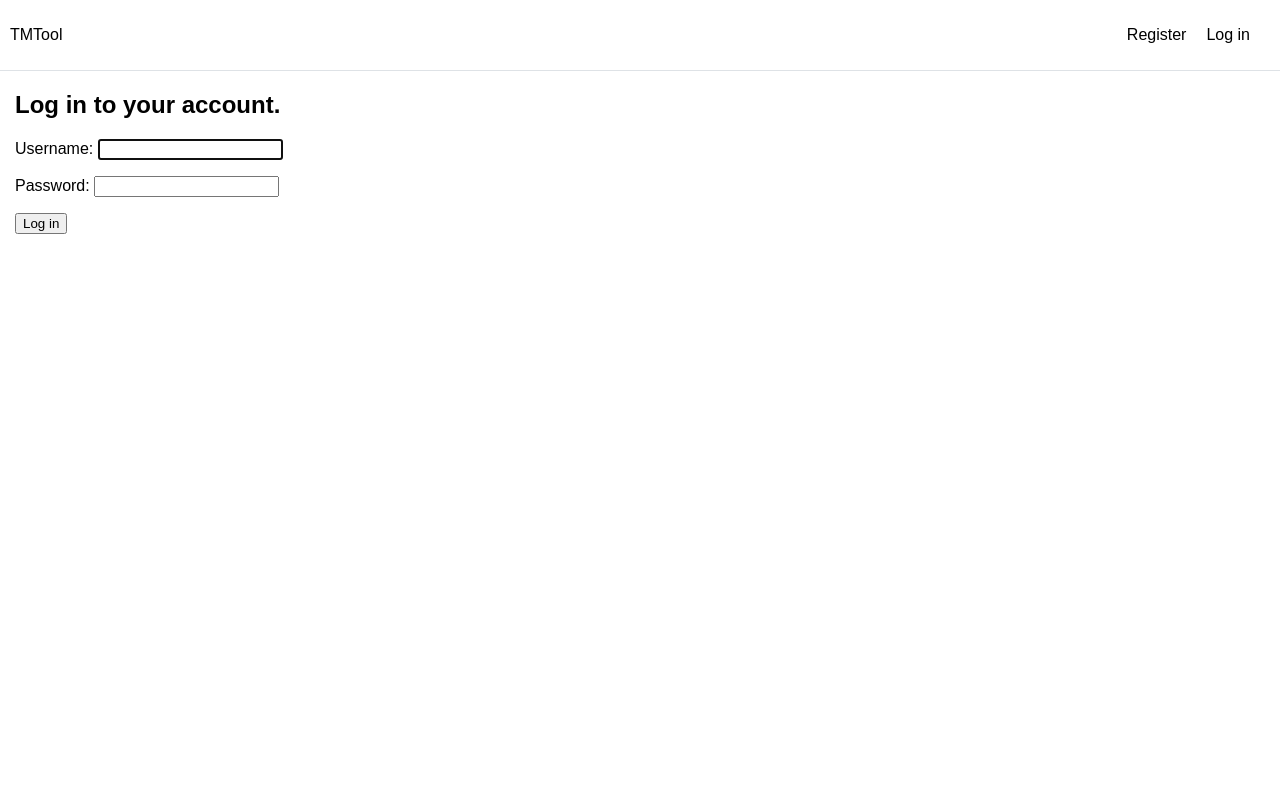
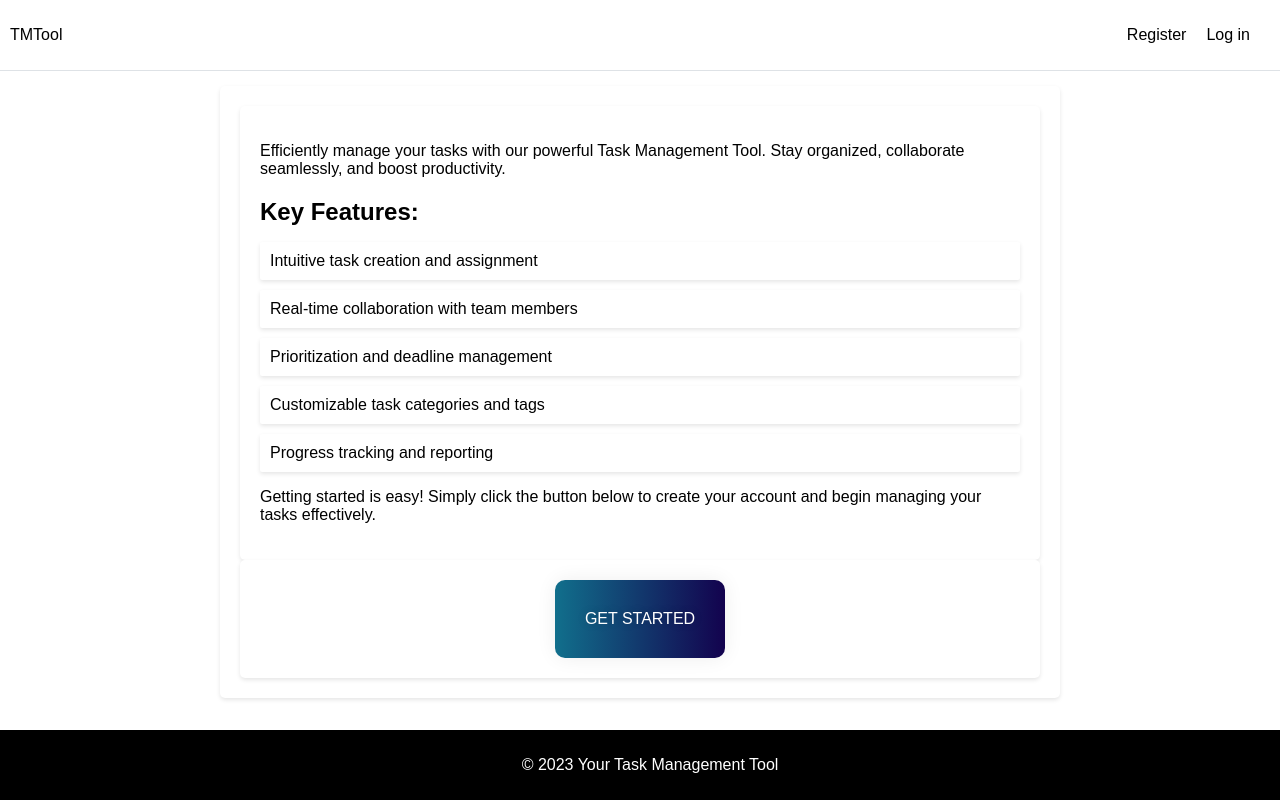
Before and after one commit to zhenyakul/TaskManagmentToolWebApp, a Django app: page /users/login/ in a window 1280 px wide. Run offline with Django 4.2, Linux system fonts and the light colour scheme.

Commit message:
resolved conflicts

```diff
--- a/TaskManagment/TMTool/templates/TMTool/base.html
+++ b/TaskManagment/TMTool/templates/TMTool/base.html
@@ -9,7 +9,6 @@
     <title>TMTool</title>
 
     <style>
-
       body {
         font-family: "Arial", sans-serif;
         margin: 0;
@@ -111,6 +110,132 @@ nav a:hover {
         background-color: #218838;
       }
 
+      .form {
+        margin-top: 20px;
+        max-width: 400px;
+        background-color: white;
+        padding: 20px;
+        border-radius: 5px;
+        box-shadow: 0 2px 4px rgba(0, 0, 0, 0.1);
+      }
+
+      .form input[type="text"],
+      .form input[type="password"] {
+        width: 100%;
+        padding: 10px;
+        margin-bottom: 10px;
+        box-sizing: border-box;
+        border: 1px solid #ccc;
+        border-radius: 4px;
+      }
+      .form input[type="text"]:focus,
+      .form input[type="password"]:focus {
+        border-color: #102944;
+      }
+
+      .form button {
+        display: block;
+        width: 100%;
+        padding: 10px;
+        background-color: #000000;
+        color: white;
+        border: none;
+        border-radius: 4px;
+        cursor: pointer;
+      }
+
+      .form button:hover {
+        background-color: #102944;
+      }
+
+      .form input[name="csrfmiddlewaretoken"] {
+        display: none;
+      }
+
+      .form input[name="next"] {
+        display: none;
+      }
+
+      .center-container {
+        display: flex;
+        flex-direction: column;
+        align-items: center;
+        justify-content: center;
+      }
+
+      footer {
+        background-color: #000000;
+        color: white;
+        padding: 10px;
+        text-align: center;
+        position: fixed;
+        bottom: 0;
+        width: 100%;
+      }
+
+      .get-started-container {
+        display: flex;
+        justify-content: center;
+        align-items: center;
+      }
+      .get-started-button {
+        display: inline-block;
+        padding: 30px;
+        text-align: center;
+        text-transform: uppercase;
+        transition: 0.5s;
+        background: linear-gradient(
+            90deg,
+            var(--c1, #000000),
+            var(--c2, #116f8c) 51%,
+            var(--c1, #13004d)
+          )
+          var(--x, 0) / 200%;
+        color: white;
+        text-shadow: 0px 0px 10px rgba(0, 0, 0, 0.2);
+        box-shadow: 0 0 20px #eee;
+        border-radius: 10px;
+        text-decoration: none;
+      }
+
+      .get-started-button:hover {
+        --x: 100%;
+      }
+
+      .btn-1 {
+        --c1: #116f8c;
+        --c2: #13004d;
+      }
+
+      main div {
+        max-width: 800px;
+        margin: 0 auto;
+        background-color: white;
+        padding: 20px;
+        border-radius: 5px;
+        box-shadow: 0 2px 4px rgba(0, 0, 0, 0.1);
+      }
+
+      main h2 {
+        font-size: 24px;
+        font-weight: bold;
+        margin-bottom: 10px;
+        color: black;
+      }
+
+      main ul {
+        list-style-type: none;
+        padding: 0;
+      }
+
+      main li {
+        margin-bottom: 10px;
+        background-color: white;
+        color: black;
+        padding: 10px;
+        border-radius: 2px;
+        box-shadow: 0 2px 4px rgba(0, 0, 0, 0.1);
+      }
     </style>
   </head>
   <body>
@@ -130,11 +255,10 @@ nav a:hover {
     </nav>
 
     <main class="page-container">
-      <div class="page-header">
-        {% block page_header %}{% endblock page_header %}
-      </div>
-
       <div>{% block content %}{% endblock content %}</div>
     </main>
+    <footer>
+      <p>&copy; 2023 Your Task Management Tool</p>
+    </footer>
   </body>
 </html>
--- a/TaskManagment/users/templates/registration/login.html
+++ b/TaskManagment/users/templates/registration/login.html
@@ -1,17 +1,25 @@
-{% extends 'TMTool/base.html' %}
-
-{% block content %}
-
-  <h2>Log in to your account.</h2>
-
-
-  <form class="form" action="{% url 'users:login' %}" method="post">
-      {% csrf_token %}
-      {{ form.as_p }}
-
-        <button name="submit" class="btn btn-primary">Log in</button>
-
-      <input type="hidden" name="next"
-        value="{% url 'TMTool:index' %}" />
-  </form>
+{% extends "TMTool/base.html" %} {% block content %}
+<div>
+  <p>
+    Efficiently manage your tasks with our powerful Task Management Tool. Stay
+    organized, collaborate seamlessly, and boost productivity.
+  </p>
+  <h2>Key Features:</h2>
+  <ul>
+    <li>Intuitive task creation and assignment</li>
+    <li>Real-time collaboration with team members</li>
+    <li>Prioritization and deadline management</li>
+    <li>Customizable task categories and tags</li>
+    <li>Progress tracking and reporting</li>
+  </ul>
+  <p>
+    Getting started is easy! Simply click the button below to create your
+    account and begin managing your tasks effectively.
+  </p>
+</div>
+<div class="get-started-container">
+  <a href="{% url 'users:register' %}" class="get-started-button btn-1"
+    >Get Started</a
+  >
+</div>
 {% endblock content %}
```
Also changed, not shown: TaskManagment/TMTool/templates/TMTool/index.html (+22 -4 lines), TaskManagment/users/templates/users/register.html (+9 -5 lines), README.md, 2 other files. Lines whose indentation alone changed are shown as unchanged.
